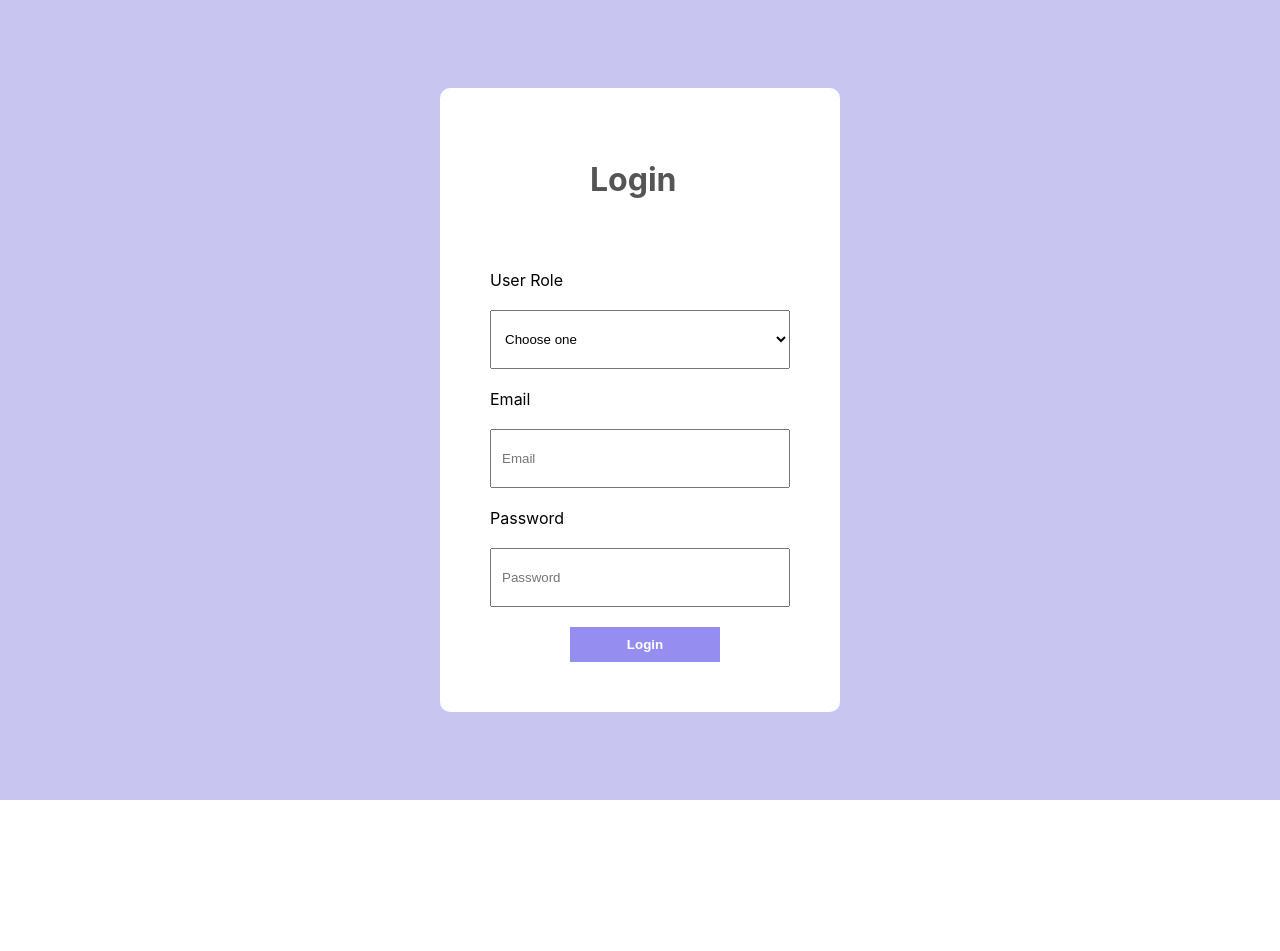
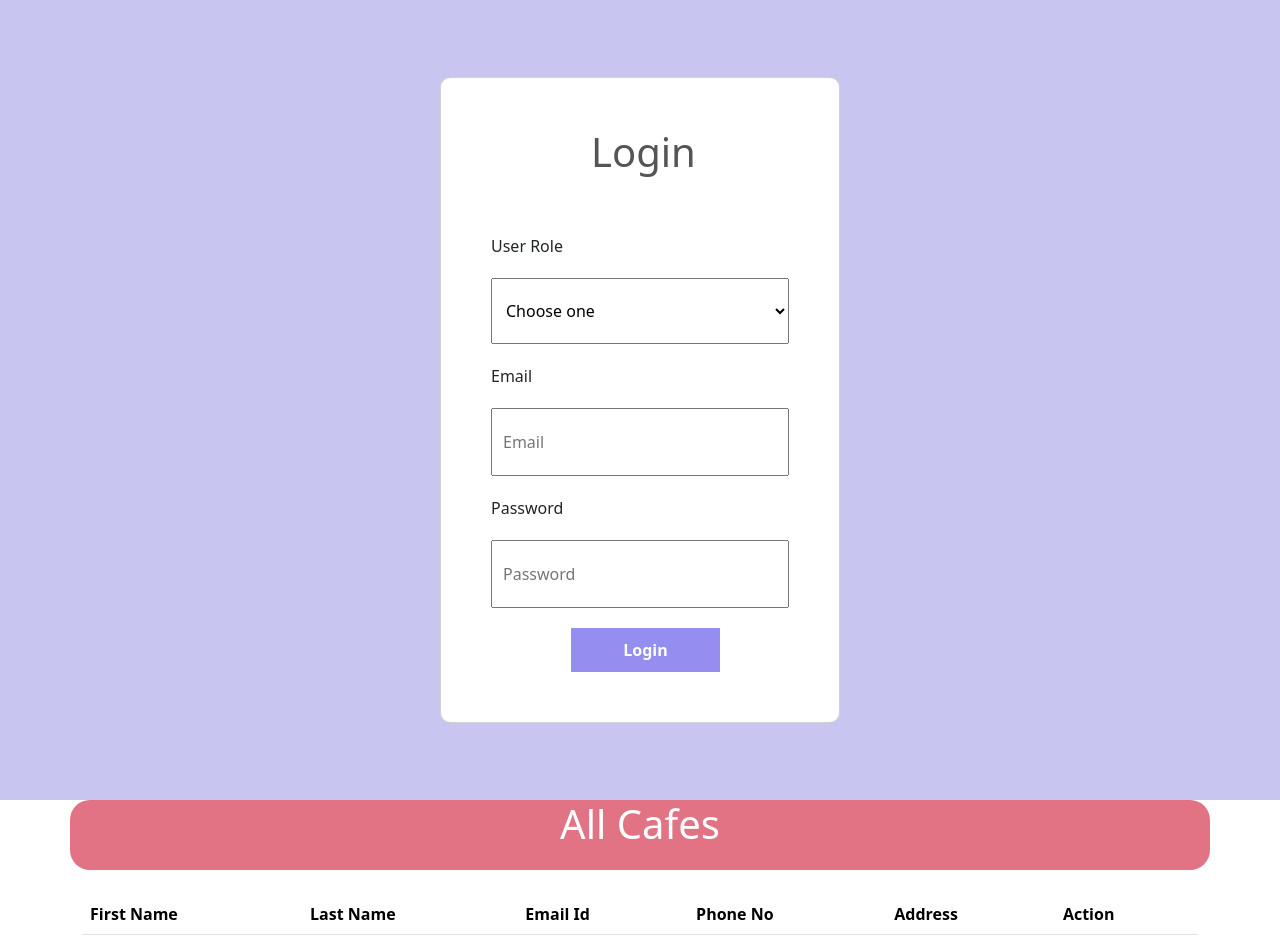
Before and after one commit to piyushbig/Cafe_Management_System, a React (Create React App) app: page / in a window 1280 px wide. Before the commit the page ends 800 px from the top, so only its background shows below. Built offline with nearby package versions, Linux system fonts and the light colour scheme.

Commit message:
add color

```diff
--- a/package.json
+++ b/package.json
@@ -8,6 +8,7 @@
     "@testing-library/user-event": "^13.5.0",
     "bootstrap": "^5.3.2",
     "react": "^18.2.0",
+    "react-bootstrap": "^2.9.2",
     "react-dom": "^18.2.0",
     "react-router-dom": "^6.21.1",
     "react-scripts": "5.0.1",
--- a/src/App.js
+++ b/src/App.js
@@ -1,10 +1,15 @@
 // import logo from './logo.svg';
 import './App.css';
+import { AllCafe } from './Components/login/AllCafes/AllCafe';
 import Login from './Components/login/login';
 
 function App() {
   return (
+
+    <>
     <Login/>
+    <AllCafe/>
+    </>
   );
 }
 
--- a/src/Components/login/AllCafes/AllCafe.jsx
+++ b/src/Components/login/AllCafes/AllCafe.jsx
@@ -5,12 +5,12 @@ export function AllCafe(){
     return(
         <Container fluid="md">
         <Row>
-          <div><Col><h1>All Cafes</h1></Col></div>
+          <div id="container"><Col><h1>All Cafes</h1></Col></div>
         </Row>
 
         <Table className="mt-4">
-        <thead >
-            <tr>
+        <thead id="tbl_head">
+            <tr >
                 <th>First Name</th>
                 <th>Last Name</th>
                 <th>Email Id</th>
--- a/src/Components/login/AllCafes/CafeList.css
+++ b/src/Components/login/AllCafes/CafeList.css
@@ -1,4 +1,4 @@
-div{
+#container{
     text-align: center;
     background-color: rgb(225, 115, 133);
     height: 70px;
@@ -11,3 +11,6 @@ h6{
     font-family: Cambria, Cochin, Georgia, Times, 'Times New Roman', serif;
 
 }
+tr{
+    background-color: palevioletred!important;
+}
--- a/src/index.js
+++ b/src/index.js
@@ -3,6 +3,7 @@ import ReactDOM from 'react-dom/client';
 import './index.css';
 import App from './App';
 import reportWebVitals from './reportWebVitals';
+import 'bootstrap/dist/css/bootstrap.min.css';
 
 const root = ReactDOM.createRoot(document.getElementById('root'));
 root.render(
```
Also changed, not shown: 1 other file (tests, documents, lock files or other folders).
